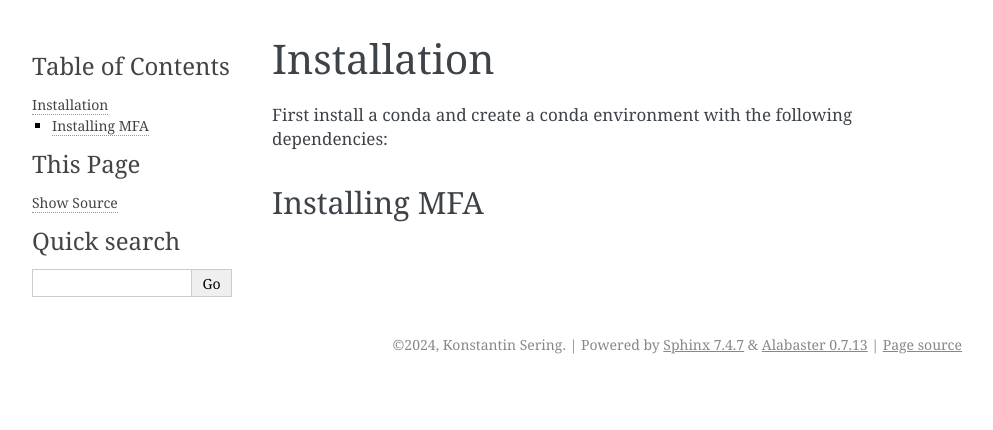
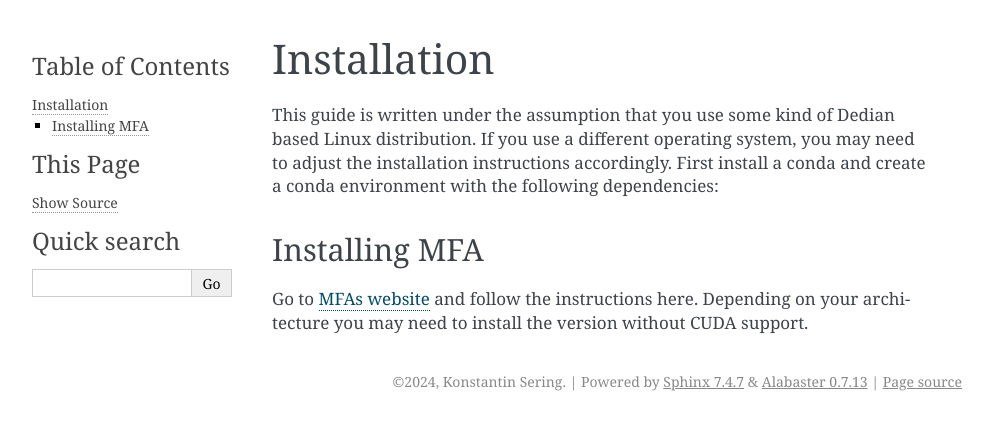
Before and after one commit to quantling/create_vtl_corpus, a Sphinx documentation site: the page built from docs/source/installation.rst, in a window 1280 px wide. Shown: the top 430 px of the page, without its empty margins (148-1141 px from the left). Built offline with Sphinx 7.4.7, drawn with Linux system fonts in a browser that asks for light colours.

Commit message:
adds a test link for the documentation

```diff
--- a/docs/source/conf.py
+++ b/docs/source/conf.py
@@ -11,6 +11,11 @@ copyright = "2024, Konstantin Sering"
 author = "Konstantin Sering"
 release = "0.0.1"
 
+# add modules to the path
+import os
+import sys
+
+sys.path.insert(0, os.path.abspath("../../create_vtl_corpus"))
 # -- General configuration ---------------------------------------------------
 # https://www.sphinx-doc.org/en/master/usage/configuration.html#general-configuration
 
@@ -27,10 +32,3 @@ exclude_patterns = ["_build", "Thumbs.db", ".DS_Store"]
 
 html_theme = "alabaster"
 html_static_path = ["_static"]
-
-
-# add modules to the path
-import os
-import sys
-
-sys.path.insert(0, os.path.abspath("../../create_vtl_corpus"))
--- a/docs/source/installation.rst
+++ b/docs/source/installation.rst
@@ -1,9 +1,12 @@
 ==============
 Installation
 ==============
-
+This guide is written under the assumption that you use some kind of Dedian based Linux distribution.
+If you use a different operating system, you may need to adjust the installation instructions accordingly.
 First install a conda  and create a conda  environment with the following dependencies:
 
 
 Installing MFA
 ================
+Go to `MFAs website <https://montreal-forced-aligner.readthedocs.io/en/latest/getting_started.html>`__
+and follow the instructions here. Depending on your architecture you may need to install the version without CUDA support.
```
